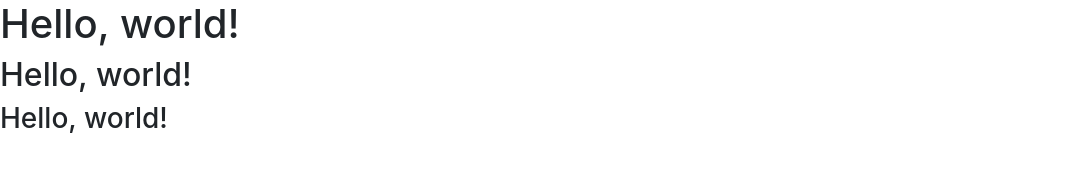
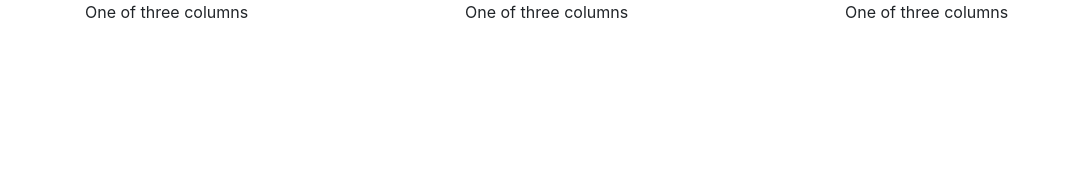
Before and after one commit to chojjo/chojjo.github.io, a plain HTML site: page index.html in a window 1280 px wide. Shown: the whole page, without its empty margins (0-1069 px from the left). Drawn offline with nearby package versions, Linux system fonts and the light colour scheme.

Commit message:
update index

```diff
--- a/index.html
+++ b/index.html
@@ -11,9 +11,28 @@
     <title>Hyoun Cho</title>
   </head>
   <body>
-    <h1>Hello, world!</h1>
-    <h2>Hello, world!</h2>
-    <h3>Hello, world!</h3>
+
+
+    <div class="container">
+      <div class="row">
+        <div class="col-sm">
+          One of three columns
+        </div>
+        <div class="col-sm">
+          One of three columns
+        </div>
+        <div class="col-sm">
+          One of three columns
+        </div>
+      </div>
+    </div>
+
+
+
+
+
+
+
     <!-- Optional JavaScript -->
     <!-- jQuery first, then Popper.js, then Bootstrap JS -->
     <script src="https://code.jquery.com/jquery-3.2.1.slim.min.js" integrity="sha384-KJ3o2DKtIkvYIK3UENzmM7KCkRr/rE9/Qpg6aAZGJwFDMVNA/GpGFF93hXpG5KkN" crossorigin="anonymous"></script>
```
